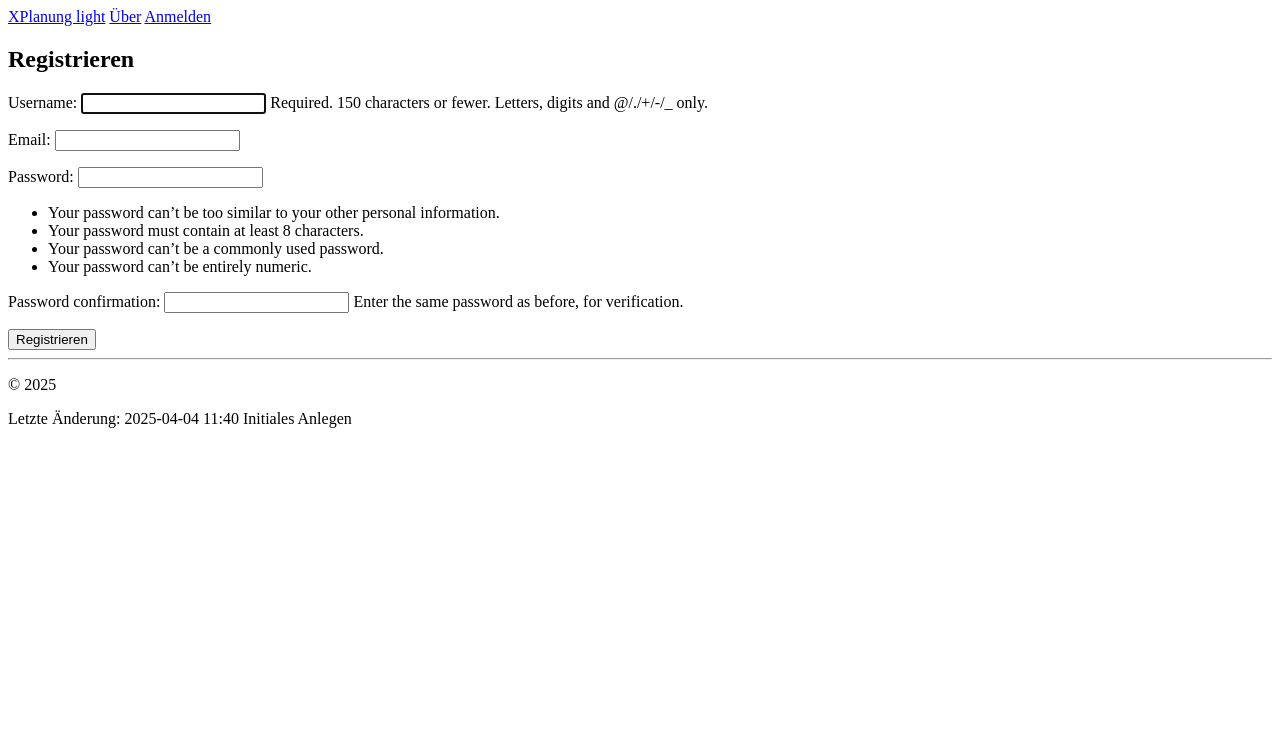
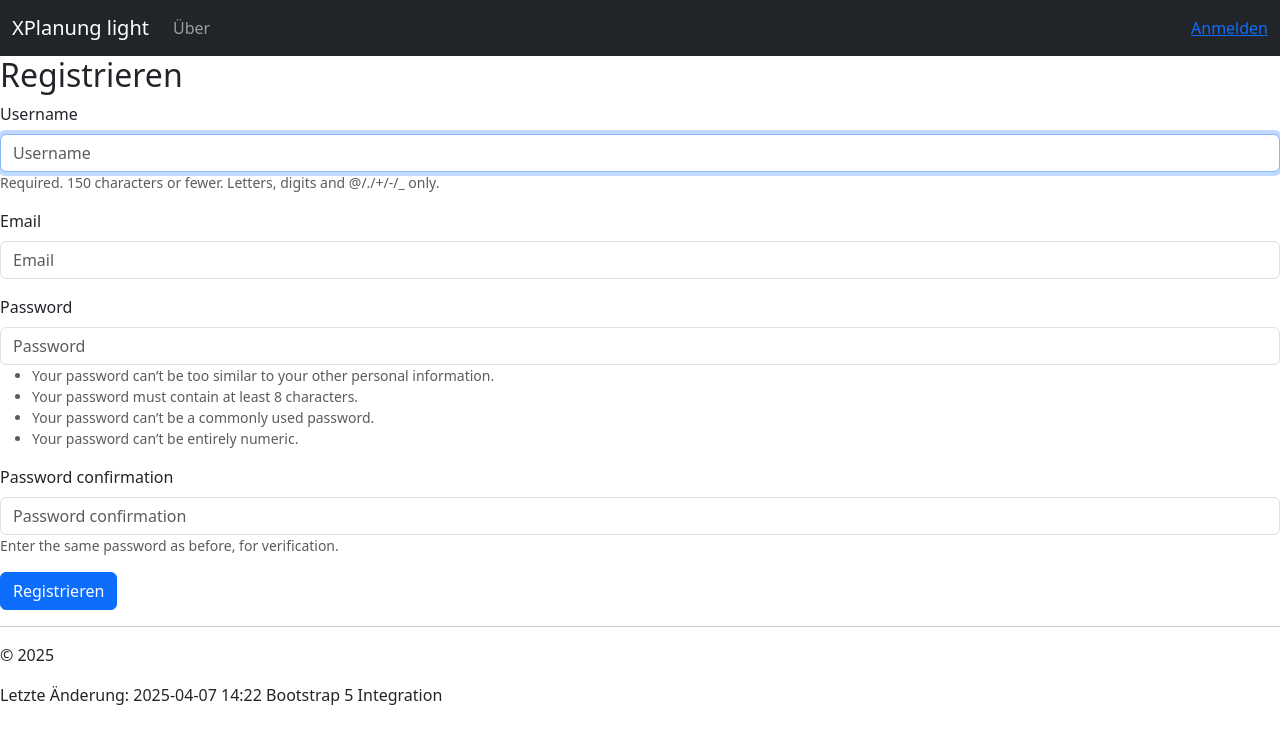
Before and after one commit to mrmap-community/xplanung_light, a Django app: page /register/ in a window 1280 px wide. Shown: the top 744 px of the page. Run offline with Django 4.2, Linux system fonts and the light colour scheme; some libraries are stand-ins or nearby versions.

Commit message:
Bootstrap5 hinzufügen

```diff
--- a/komserv/settings.py
+++ b/komserv/settings.py
@@ -39,6 +39,7 @@ INSTALLED_APPS = [
     'django.contrib.staticfiles',
     'xplanung_light',
     'debug_toolbar',
+    'django_bootstrap5',
 ]
 
 MIDDLEWARE = [
--- a/xplanung_light/templates/registration/register.html
+++ b/xplanung_light/templates/registration/register.html
@@ -1,9 +1,12 @@
 {% extends "../xplanung_light/layout.html" %}
+{% load django_bootstrap5 %}
+{% bootstrap_css %}
+{% bootstrap_javascript %}
 {% block content %}
 <h2>Registrieren</h2>
     <form method="post">
         {% csrf_token %}
-        {{form.as_p}}
-        <button type="submit">Registrieren</button>
+        {% bootstrap_form form %}
+        {% bootstrap_button button_type="submit" content="Registrieren" %}
     </form>
 {% endblock %}
--- a/xplanung_light/templates/xplanung_light/layout.html
+++ b/xplanung_light/templates/xplanung_light/layout.html
@@ -1,3 +1,12 @@
+{# Load the tag library #}
+{% load django_bootstrap5 %}
+
+{# Load CSS and JavaScript #}
+{% bootstrap_css %}
+{% bootstrap_javascript %}
+
+{# Display django.contrib.messages as Bootstrap alerts #}
+{% bootstrap_messages %}
 <!DOCTYPE html>
 <html>
 <head>
@@ -6,29 +15,46 @@
     <title>{% block title %}{% endblock %}</title>
     {% load static %}
     <link rel="stylesheet" type="text/css" href="{% static 'xplanung_light/site.css' %}"/>
-
 </head>
 <body>
-    <div class="navbar">
-        <a href="{% url 'home' %}" class="navbar-brand">XPlanung light</a>
-        <a href="{% url 'about' %}" class="navbar-item">Über</a>
+    <!-- https://getbootstrap.com/docs/5.0/components/navbar/ -->
+    <nav class="navbar navbar-expand-lg navbar-dark bg-dark">
+        <div class="container-fluid">
+          <a class="navbar-brand" href="{% url 'home' %}">XPlanung light</a>
+          <button class="navbar-toggler" type="button" data-bs-toggle="collapse" data-bs-target="#navbarTogglerDemo01" aria-controls="navbarTogglerDemo01" aria-expanded="false" aria-label="Toggle navigation">
+            <span class="navbar-toggler-icon"></span>
+          </button>
+          <div class="collapse navbar-collapse" id="navbarTogglerDemo01">
+            <ul class="navbar-nav me-auto mb-2 mb-lg-0">
+              <li class="nav-item">
+                <a class="nav-link" aria-current="page" href="{% url 'about' %}">Über</a>
+              </li>
+              {% if user.is_authenticated %}
+              <li class="nav-item">
+                  <a class="nav-link" aria-current="page" href="{% url 'admin:index' %}">Admin Backend</a>
+              </li>
+              {% endif %}
+            </ul>
+            <div class="d-flex">
                 {% if user.is_authenticated %}
                 <p>
                     Angemeldeter Benutzer: {{ user.username }} <br>
-                <a href="{% url 'logout' %}" class="navbar-item">Abmelden</a>
+                    <a href="{% url 'logout' %}">Abmelden</a>
                 </p>
-            <p><a href="{% url 'admin:index' %}" >Admin Backend</a></p>
                 {% else %}
-            <a href="{% url 'login' %}" class="navbar-item">Anmelden</a>
+                <a href="{% url 'login' %}">Anmelden</a>
                 {% endif %}
             </div>
+          </div>
+        </div>
+    </nav>
     <div class="body-content">
         {% block content %}
         {% endblock %}
         <hr/>
         <footer>
             <p>&copy; 2025</p>
-            <p>Letzte Änderung: 2025-04-04 11:40 Initiales Anlegen</p>
+            <p>Letzte Änderung: 2025-04-07 14:22 Bootstrap 5 Integration</p>
         </footer>
     </div>
 </body>
```
Lines whose indentation alone changed are shown as unchanged.
